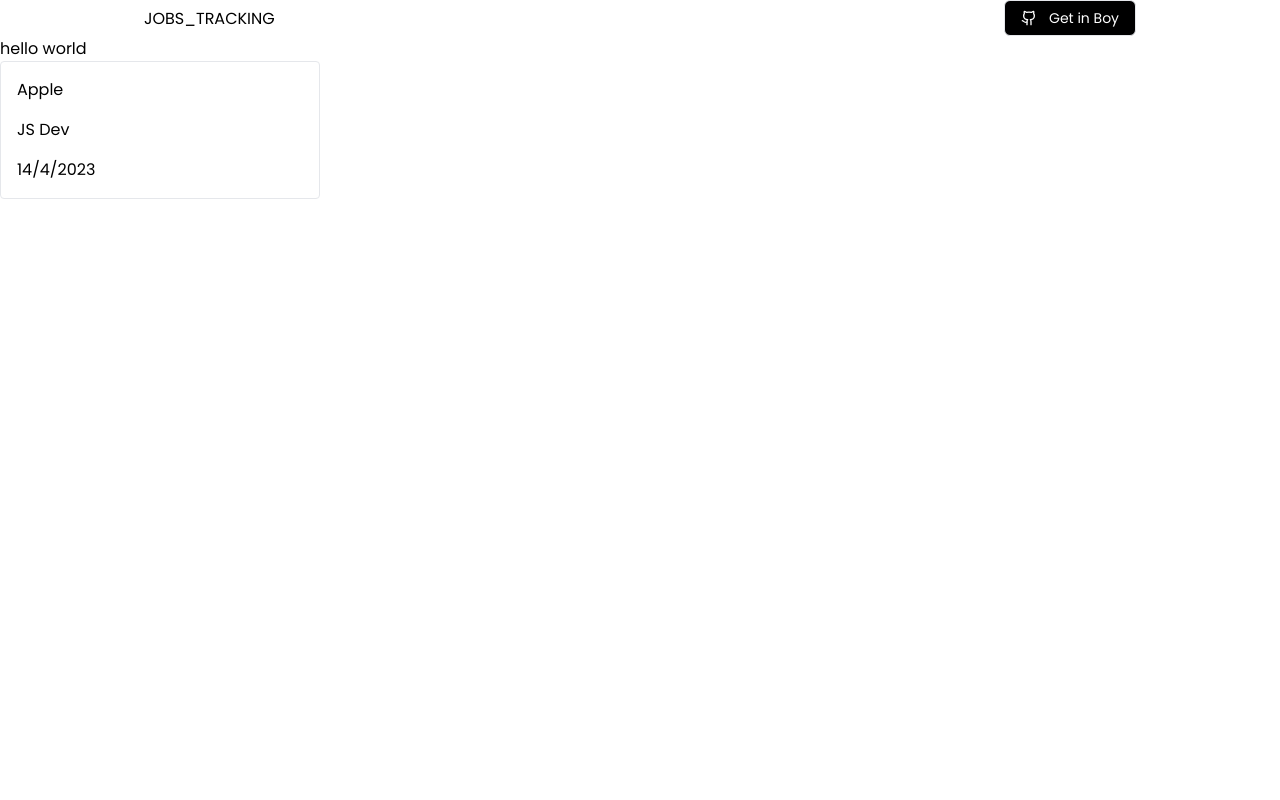
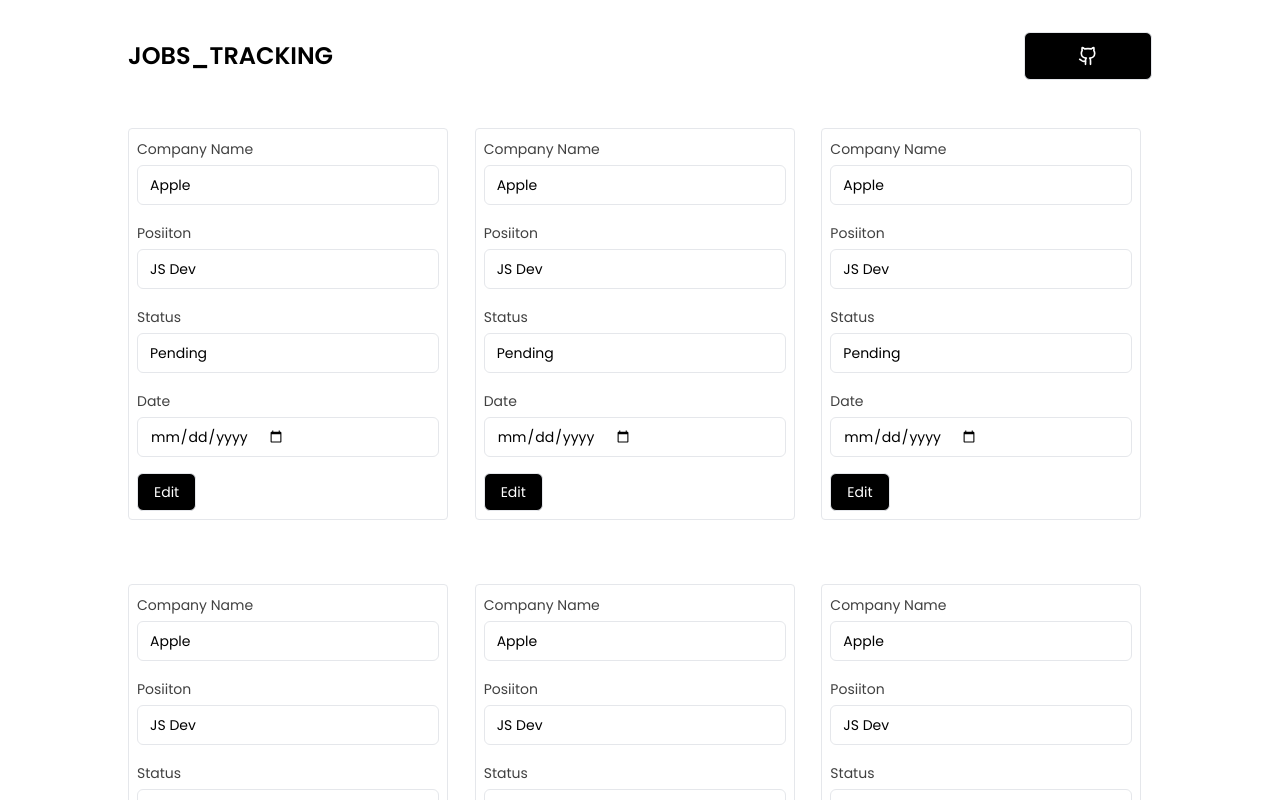
Before and after one commit to Jezda1337/job-tracking, a Next.js app: page / in a window 1280 px wide. Shown: the top 800 px of the page. Built offline with nearby package versions, Linux system fonts and the light colour scheme.

Commit message:
add - couple new changes and new ui element

```diff
--- a/package.json
+++ b/package.json
@@ -11,6 +11,7 @@
   "dependencies": {
     "@radix-ui/react-avatar": "^1.0.2",
     "@radix-ui/react-dialog": "^1.0.3",
+    "@radix-ui/react-label": "^2.0.1",
     "@radix-ui/react-toast": "^1.1.3",
     "@types/node": "18.15.11",
     "@types/react": "18.0.33",
--- a/src/app/layout.tsx
+++ b/src/app/layout.tsx
@@ -20,8 +20,10 @@ export default function RootLayout({
 	return (
 		<html lang="en">
 			<body className={`min-h-screen bg-white  ${poppins.className}`}>
-				<MainHeader />
-				{children}
+				<div className="mx-auto max-w-5xl">
+					<MainHeader />
+					{children}
+				</div>
 				<Toaster />
 			</body>
 		</html>
--- a/src/app/page.tsx
+++ b/src/app/page.tsx
@@ -7,15 +7,19 @@ export default function Home() {
 		new Date(Date.now())
 	)
 	return (
-		<main className="relative">
-			hello world
+		<main className="relative flex flex-wrap gap-4">
 			{/* <DialogDemo /> */}
-			<Card
-				companyName="Apple"
-				positon="JS Dev"
-				status={""}
-				date={today}
-			/>
+			{Array.from([1, 2, 3, 4, 5, 6, 7, 8, 9, 10]).map((n) => (
+				<div
+					key={n}
+					className="mt-12 min-w-[300px] flex-1">
+					<Card
+						companyName="Apple"
+						positon="JS Dev"
+						date={today}
+					/>
+				</div>
+			))}
 		</main>
 	)
 }
--- a/src/components/Card.tsx
+++ b/src/components/Card.tsx
@@ -1,21 +1,60 @@
+import { Button } from "./ui/button"
+import { Input } from "./ui/input"
+import { Label } from "./ui/label"
+
 type Props = {
 	companyName: string
 	positon: string
-	status: string
-	date: string
+	status?: string
+	date: Date
 }
 export default function Card({
 	companyName,
 	positon,
 	status = "Pending",
-	date,
 }: Props) {
+	function handleChange() {
+		console.log("change")
+	}
 	return (
-		<div className="max-w-xs rounded border p-4">
-			<h2>{companyName}</h2>
-			<h2 className="my-4">{positon}</h2>
-			<h2 className="mb-4">{status}</h2>
-			<h2>{date}</h2>
-		</div>
+		<form className="max-w-xs space-y-4 rounded border p-2">
+			<div className="space-y-1">
+				<Label>Company Name</Label>
+				<Input
+					onChange={handleChange}
+					value={companyName}
+					placeholder="Company Name"
+				/>
+			</div>
+			<div className="space-y-1">
+				<Label>Posiiton</Label>
+				<Input
+					placeholder="Position"
+					onChange={handleChange}
+					className="my-4"
+					value={positon}
+				/>
+			</div>
+			<div className="space-y-1">
+				<Label>Status</Label>
+				<Input
+					placeholder="Current status"
+					onChange={handleChange}
+					className="mb-4"
+					value={status}
+				/>
+			</div>
+			<div className="space-y-1">
+				<Label>Date</Label>
+				<Input
+					placeholder="Date"
+					onChange={handleChange}
+					type="date"
+				/>
+			</div>
+			<div className="my-4">
+				<Button onClick={() => {}}>Edit</Button>
+			</div>
+		</form>
 	)
 }
--- a/src/components/MainHeader.tsx
+++ b/src/components/MainHeader.tsx
@@ -3,13 +3,13 @@ import { Button } from "./ui/button"
 
 export default function MainHeader() {
 	return (
-		<header className="flex items-center justify-between px-36">
-			<h1 className="">JOBS_TRACKING</h1>
+		<header className="flex items-center justify-between pt-8">
+			<h1 className="text-2xl font-bold">JOBS_TRACKING</h1>
 			<nav>
 				<ul>
 					<li>
-						<Button>
-							<Github className="mr-3 aspect-square w-4" /> Get in Boy
+						<Button className="h-12 w-32">
+							<Github className="aspect-square w-5" />
 						</Button>
 					</li>
 				</ul>
--- a/src/components/ui/button.tsx
+++ b/src/components/ui/button.tsx
@@ -21,9 +21,9 @@ const buttonVariants = cva(
 				link: "bg-transparent text-slate-900 underline-offset-4 hover:bg-transparent hover:underline dark:bg-transparent dark:text-slate-100 dark:hover:bg-transparent",
 			},
 			size: {
-				default: "h-9 py-2 px-4",
-				sm: "h-9 rounded-md px-2",
-				lg: "h-11 rounded-md px-8",
+				default: "min-h-9 py-2 px-4",
+				sm: "min-h-9 rounded-md px-2",
+				lg: "min-h-11 rounded-md px-8",
 			},
 		},
 		defaultVariants: {
--- /dev/null
+++ b/src/components/ui/label.tsx
@@ -0,0 +1,23 @@
+"use client"
+
+import * as LabelPrimitive from "@radix-ui/react-label"
+import * as React from "react"
+
+import { cn } from "@/lib/utils"
+
+const Label = React.forwardRef<
+	React.ElementRef<typeof LabelPrimitive.Root>,
+	React.ComponentPropsWithoutRef<typeof LabelPrimitive.Root>
+>(({ className, ...props }, ref) => (
+	<LabelPrimitive.Root
+		ref={ref}
+		className={cn(
+			"text-sm font-medium leading-none text-black/75 peer-disabled:cursor-not-allowed peer-disabled:opacity-70",
+			className
+		)}
+		{...props}
+	/>
+))
+Label.displayName = LabelPrimitive.Root.displayName
+
+export { Label }
```
Also changed, not shown: 2 other files (tests, documents, lock files or other folders).
